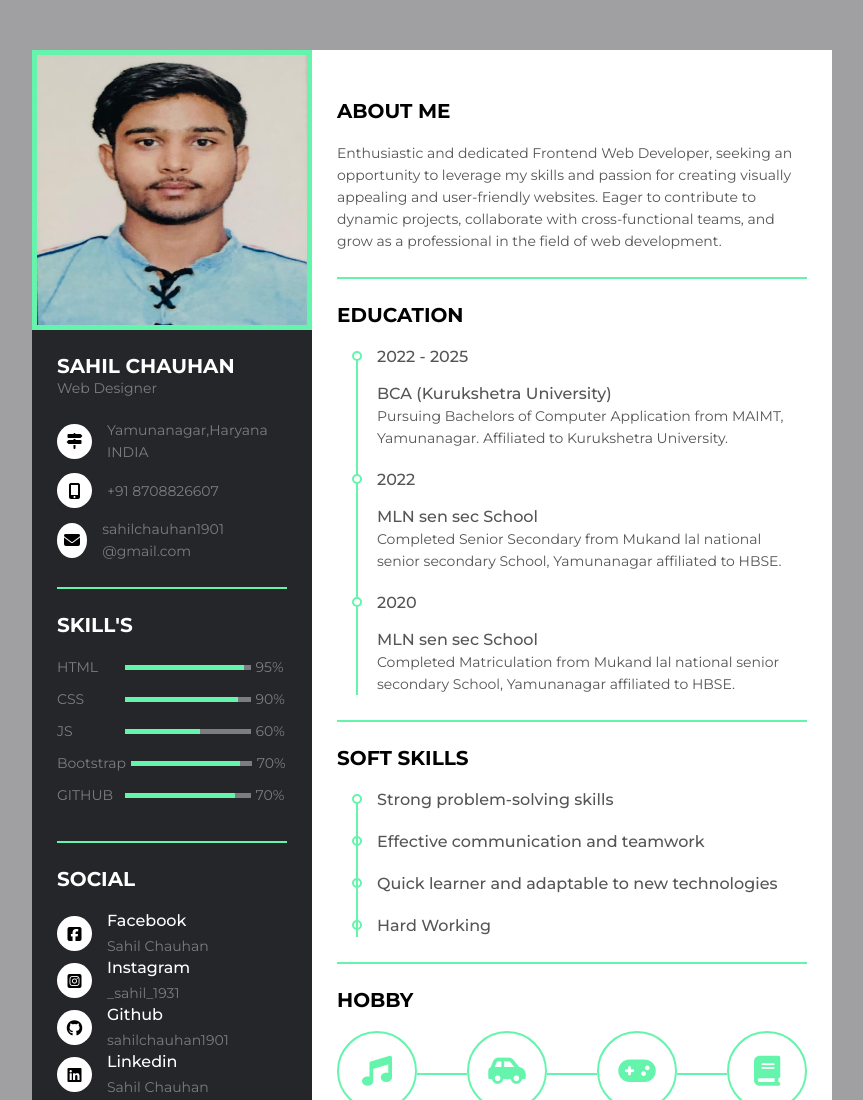
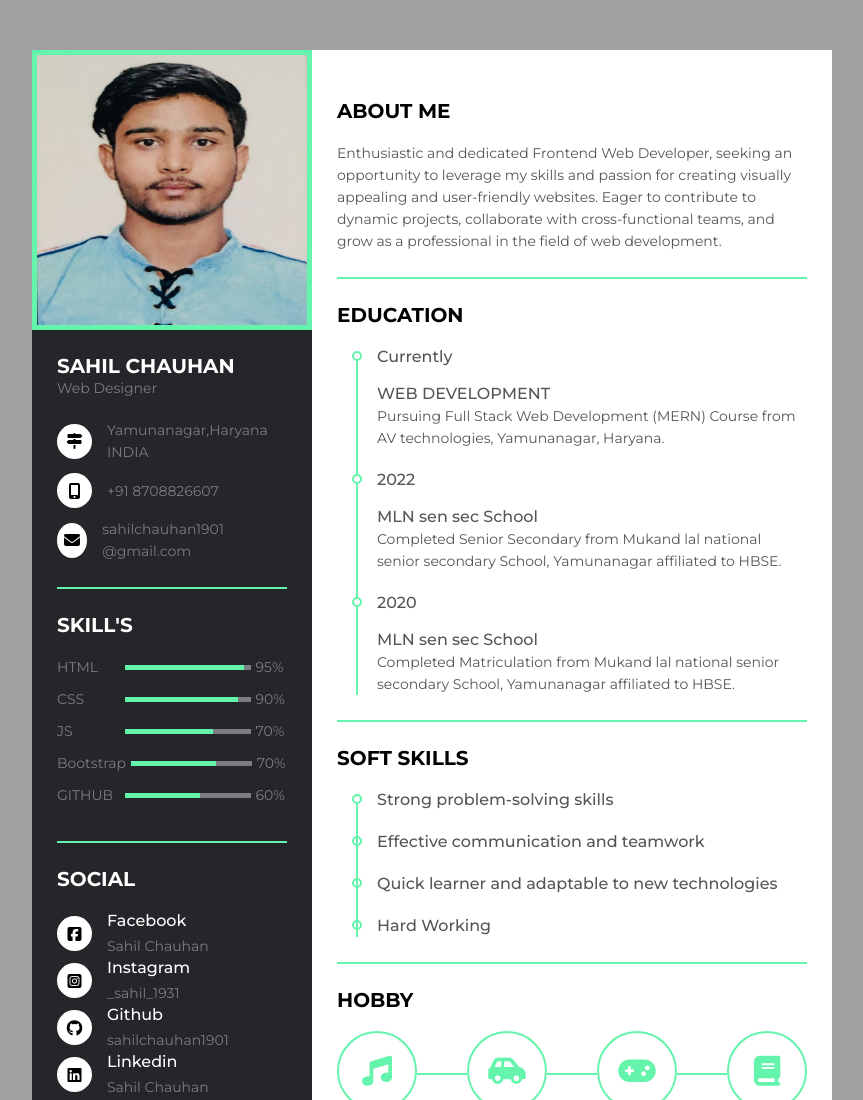
Before and after one commit to sahilchauhan1901/Resume, a plain HTML site: page index.html in a window 1280 px wide. Shown: the top 1100 px of the page, without its empty margins (208-1071 px from the left). Drawn offline with Linux system fonts and the light colour scheme.

Commit message:
updated resume

```diff
--- a/index.html
+++ b/index.html
@@ -80,16 +80,16 @@
                                 JS
                             </div>
                             <div class="skill_progress">
-                                <span style="width: 60%;"></span>
+                                <span style="width: 70%;"></span>
                             </div>
-                            <div class="skill_per">60%</div>
+                            <div class="skill_per">70%</div>
                         </li>
                         <li>
                             <div class="skill_name">
                                 Bootstrap
                             </div>
                             <div class="skill_progress">
-                                <span style="width: 90%;"></span>
+                                <span style="width: 70%;"></span>
                             </div>
                             <div class="skill_per">70%</div>
                         </li>
@@ -98,9 +98,9 @@
                                 GITHUB
                             </div>
                             <div class="skill_progress">
-                                <span style="width: 88%;"></span>
+                                <span style="width: 60%;"></span>
                             </div>
-                            <div class="skill_per">70%</div>
+                            <div class="skill_per">60%</div>
                         </li>
 
 
@@ -174,11 +174,10 @@
                 </div>
                 <ul>
                     <li>
-                        <div class="date">2022 - 2025</div>
+                        <div class="date">Currently</div>
                         <div class="info">
-                            <p class="semi-bold">BCA (Kurukshetra University)</p>
-                            <p>Pursuing Bachelors of Computer Application from MAIMT, Yamunanagar. Affiliated to
-                                Kurukshetra University.</p>
+                            <p class="semi-bold">WEB DEVELOPMENT</p>
+                            <p>Pursuing Full Stack Web Development (MERN) Course from AV technologies, Yamunanagar, Haryana.</p>
                         </div>
                     </li>
                     <li>
```
